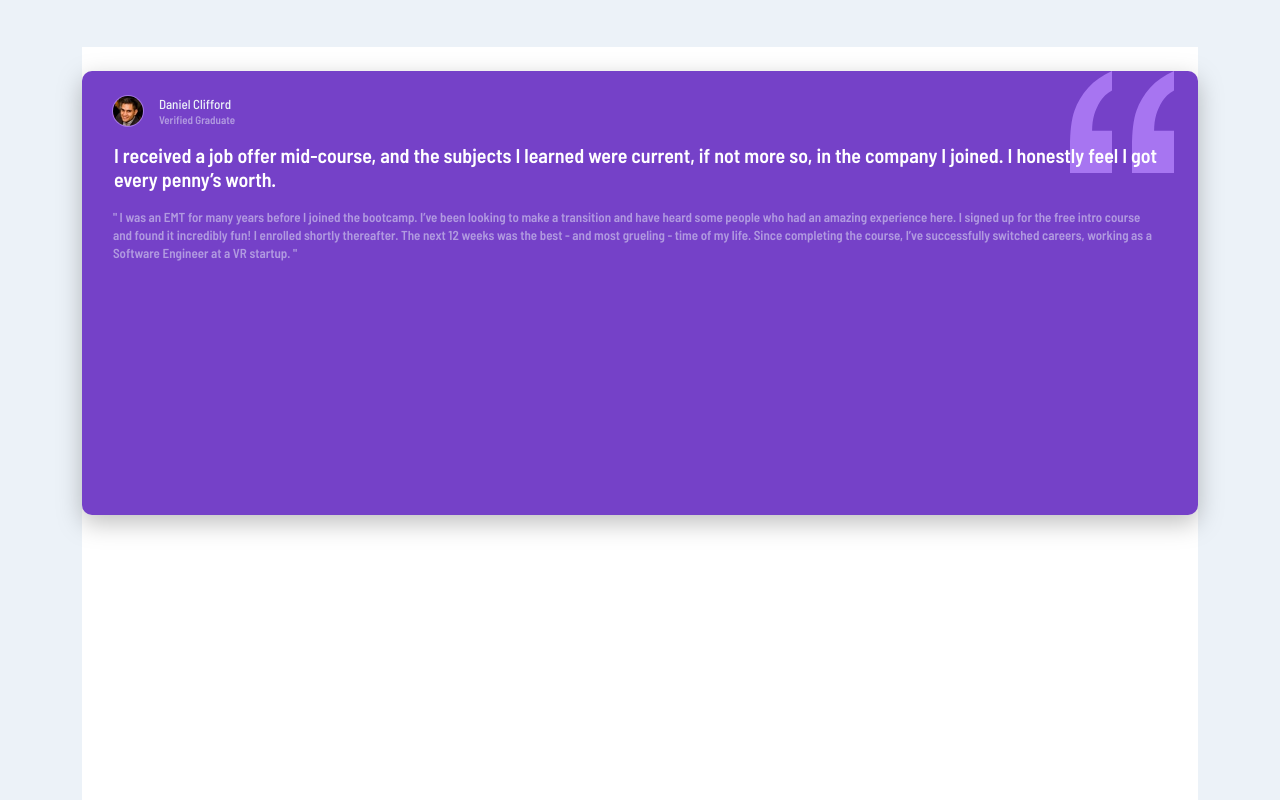
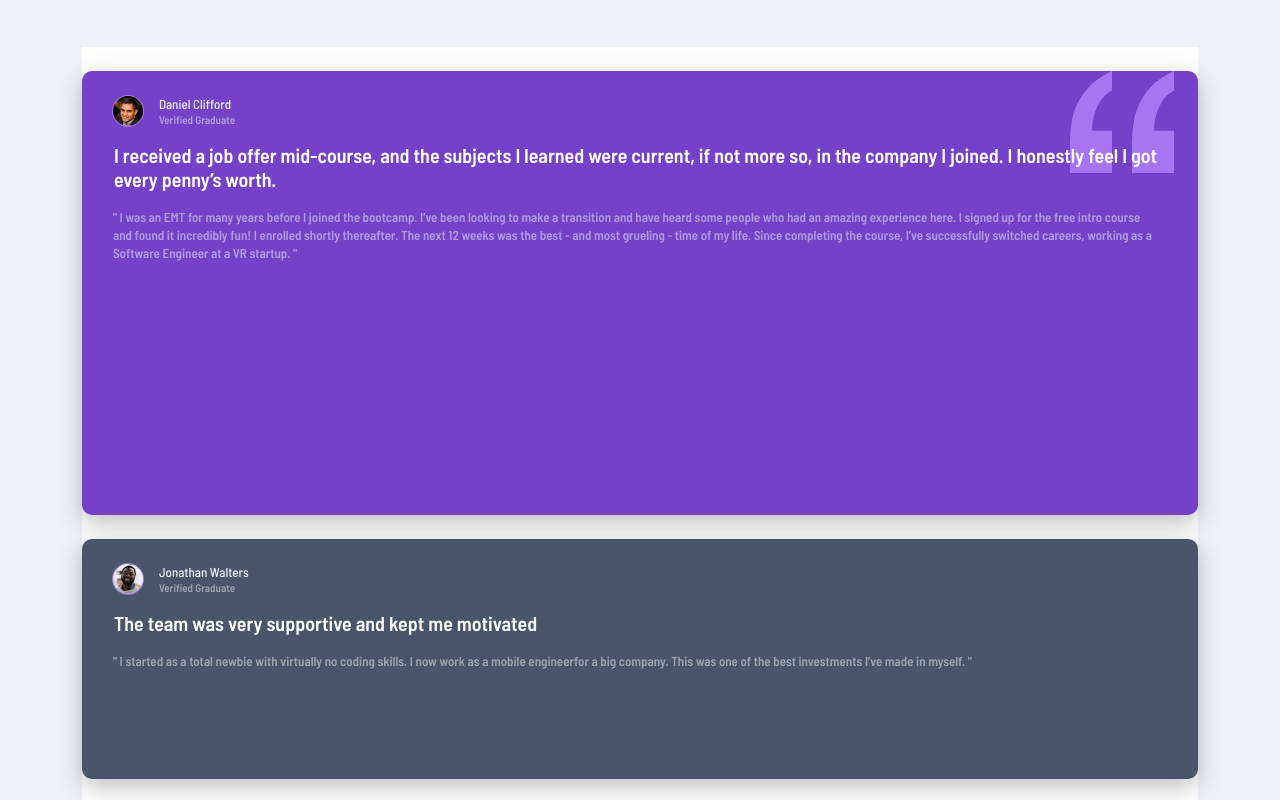
Before and after one commit to JCDMeira/testimonials-grid, a React (Create React App) app: page / in a window 1280 px wide. Shown: the top 800 px of the page. Built offline with nearby package versions, Linux system fonts and the light colour scheme.

Commit message:
Add: second card

```diff
--- a/src/App.jsx
+++ b/src/App.jsx
@@ -2,6 +2,7 @@ import React from 'react';
 import { Card } from './components/Card';
 import { GlobalStye, Conteiner, Content } from './global';
 import photo1 from './assets/images/image-daniel.jpg';
+import photo2 from './assets/images/image-jonathan.jpg';
 
 function App() {
   return (
@@ -29,6 +30,22 @@ function App() {
             completing the course, I’ve successfully switched careers, working
             as a Software Engineer at a VR startup.
           </Card>
+
+          <Card
+            background="#48556A"
+            height="24"
+            photo={photo2}
+            name={['Jonathan Walters', '#ECF2F8']}
+            verified={true}
+            tittle={[
+              'The team was very supportive and kept me motivated',
+              '#FFFFFF',
+            ]}
+          >
+            I started as a total newbie with virtually no coding skills. I now
+            work as a mobile engineerfor a big company. This was one of the best
+            investments I’ve made in myself.
+          </Card>
         </Content>
       </Conteiner>
     </>
```
